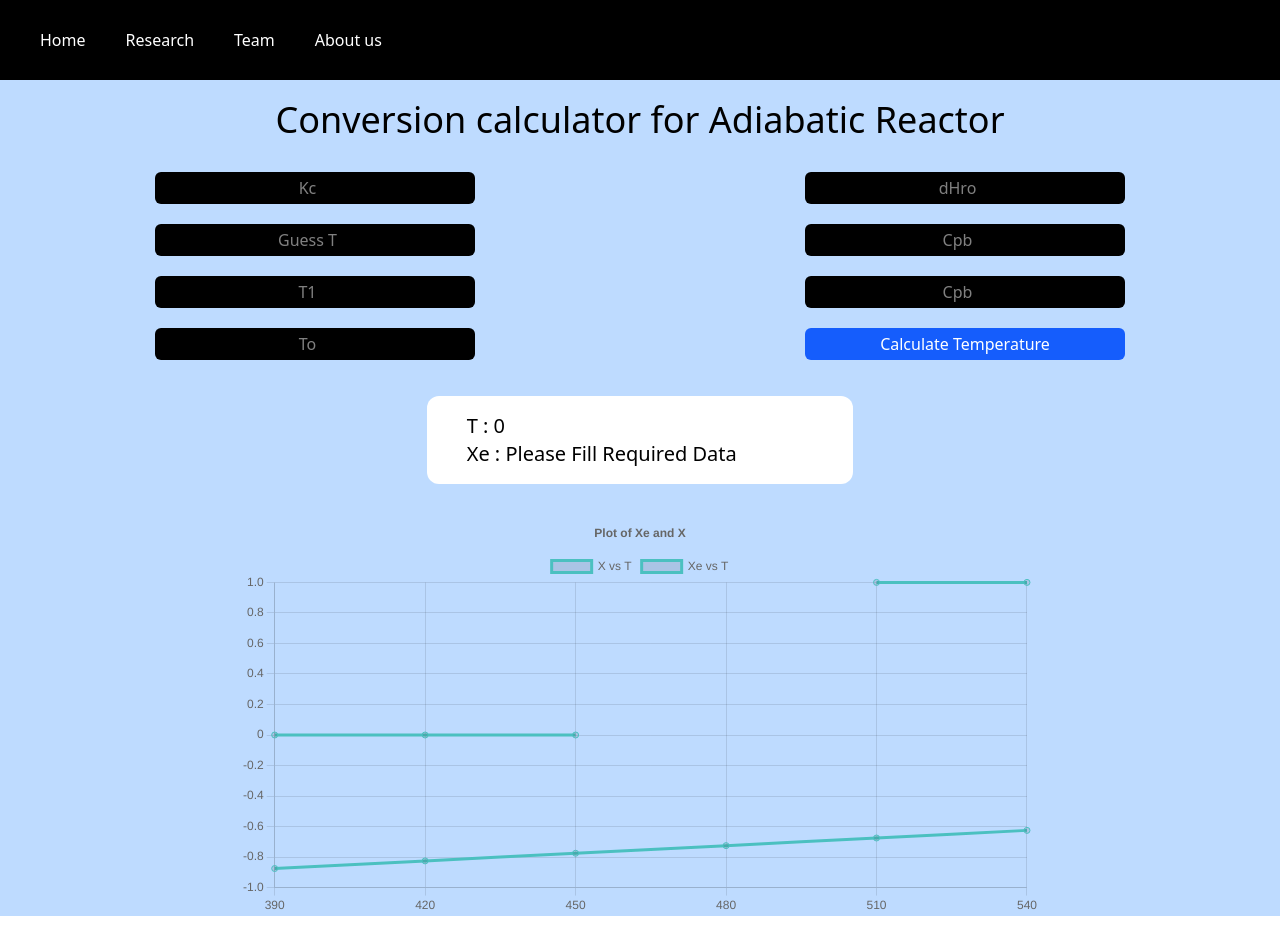
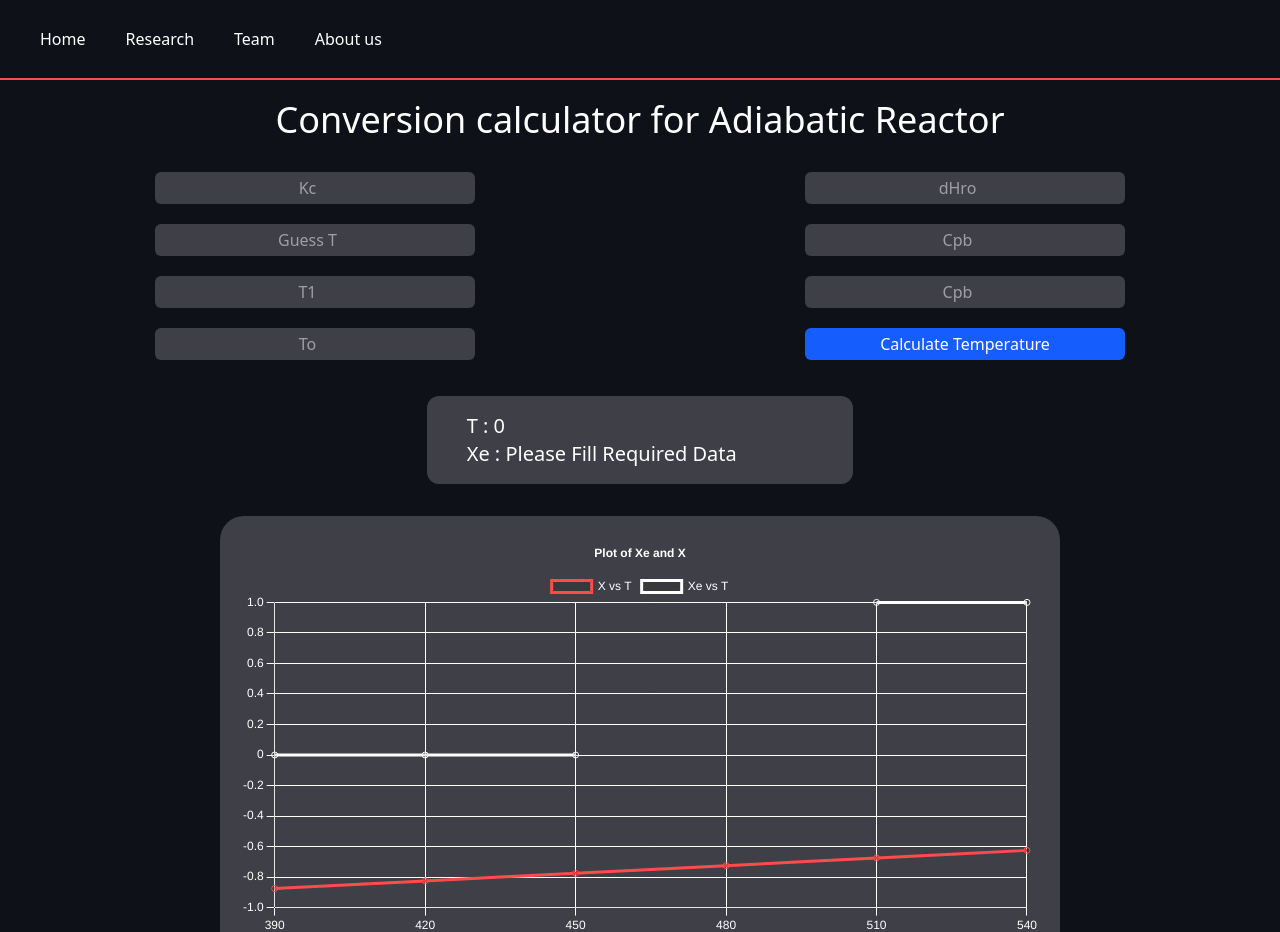
Before and after one commit to Shobhit-2510/CLL_122_Project, a Next.js app: page / in a window 1280 px wide. Shown: the top 932 px of the page. Built offline with nearby package versions, Linux system fonts and the light colour scheme.

Commit message:
added streamlit theme colour

```diff
--- a/app/components/Graph.js
+++ b/app/components/Graph.js
@@ -54,7 +54,7 @@ export default function Graph({ Kc, T, T1, Cpa, Cpb, dHro, To }) {
       {
         label: "X vs T",
         data: [X(T), X(T + 20), X(T + 40), X(T + 60), X(T + 80), X(T + 100)],
-        borderColor: "rgb(75, 192, 192)",
+        borderColor: "rgb(255, 75, 75)",
         tension: 0.4,
       },
       {
@@ -67,7 +67,7 @@ export default function Graph({ Kc, T, T1, Cpa, Cpb, dHro, To }) {
           Xe(T + 80),
           Xe(T + 100),
         ],
-        borderColor: "rgb(75, 192, 192)",
+        borderColor: "white",
         tension: 0.4,
       },
     ],
@@ -76,10 +76,38 @@ export default function Graph({ Kc, T, T1, Cpa, Cpb, dHro, To }) {
   const options = {
     responsive: true,
     plugins: {
-      legend: { position: "top" },
-      title: { display: true, text: "Plot of Xe and X" },
+      legend: {
+        position: "top",
+        labels: {
+          color: "white",
+        },
+      },
+      title: {
+        display: true,
+        text: "Plot of Xe and X",
+        color: "white",
+      },
+    },
+    scales: {
+      x: {
+        ticks: {
+          color: "white",
+        },
+        grid: {
+          color: "white",
+        },
+      },
+      y: {
+        ticks: {
+          color: "white",
+        },
+        grid: {
+          color: "white",
+        },
+      },
     },
   };
+
 
   return (
     <div style={{ width: "800px", height: "" }}>
--- a/app/components/Navbar.js
+++ b/app/components/Navbar.js
@@ -4,7 +4,7 @@ import React from "react";
 
 const Navbar = () => {
   return (
-    <div className="bg-black w-full h-[10vh] flex items-center gap-10 px-10 text-white">
+    <div className="bg-[rgb(14,17,23)] border-b-2 border-[rgb(255,75,75)] w-full h-[10vh] flex items-center gap-10 px-10 text-white">
       <div>Home</div>
       <div>Research</div>
       <div>Team</div>
--- a/app/page.js
+++ b/app/page.js
@@ -67,7 +67,7 @@ export default function Home() {
 
   return (
     <>
-      <div className="flex flex-col items-center bg-blue-200 h-fit gap-8 pt-5">
+      <div className="flex flex-col items-center bg-[rgb(14,17,23)] h-fit gap-8 pt-5 text-white">
         <div className="text-4xl">
           Conversion calculator for Adiabatic Reactor
         </div>
@@ -77,7 +77,7 @@ export default function Home() {
             type="number"
             name="Kc"
             id=""
-            className="bg-black text-white w-1/4 px-3 py-1 text-center rounded-md"
+            className="bg-zinc-700 text-white w-1/4 px-3 py-1 text-center rounded-md"
             placeholder="Kc"
             onChange={handleChangeKc}
           />
@@ -85,7 +85,7 @@ export default function Home() {
             type="number"
             name="T"
             id=""
-            className="bg-black text-white w-1/4 px-3 py-1 text-center rounded-md"
+            className="bg-zinc-700 text-white w-1/4 px-3 py-1 text-center rounded-md"
             placeholder="Guess T"
             onChange={handleChangeT}
           />
@@ -93,7 +93,7 @@ export default function Home() {
             type="number"
             name="T1"
             id=""
-            className="bg-black text-white w-1/4 px-3 py-1 text-center rounded-md"
+            className="bg-zinc-700 text-white w-1/4 px-3 py-1 text-center rounded-md"
             placeholder="T1"
             onChange={handleChangeT1}
           />
@@ -101,7 +101,7 @@ export default function Home() {
             type="number"
             name="To"
             id=""
-            className="bg-black text-white w-1/4 px-3 py-1 text-center rounded-md"
+            className="bg-zinc-700 text-white w-1/4 px-3 py-1 text-center rounded-md"
             placeholder="To"
             onChange={handleChangeTo}
           />
@@ -109,7 +109,7 @@ export default function Home() {
             type="number"
             name="dHro"
             id=""
-            className="bg-black text-white w-1/4 px-3 py-1 text-center rounded-md"
+            className="bg-zinc-700 text-white w-1/4 px-3 py-1 text-center rounded-md"
             placeholder="dHro"
             onChange={handleChangedHro}
           />
@@ -117,7 +117,7 @@ export default function Home() {
             type="number"
             name="Cpb"
             id=""
-            className="bg-black text-white w-1/4 px-3 py-1 text-center rounded-md"
+            className="bg-zinc-700 text-white w-1/4 px-3 py-1 text-center rounded-md"
             placeholder="Cpb"
             onChange={handleChangeCpb}
           />
@@ -125,7 +125,7 @@ export default function Home() {
             type="number"
             name="Cpb"
             id=""
-            className="bg-black text-white w-1/4 px-3 py-1 text-center rounded-md"
+            className="bg-zinc-700 text-white w-1/4 px-3 py-1 text-center rounded-md"
             placeholder="Cpb"
             onChange={handleChangeCpa}
           />
@@ -136,15 +136,23 @@ export default function Home() {
             Calculate Temperature
           </button>
         </div>
-        <div className="bg-white w-1/3 flex flex-col justify-between px-10 py-4 text-xl rounded-xl">
+        <div className="bg-zinc-700 w-1/3 flex flex-col justify-between px-10 py-4 text-xl rounded-xl">
           <div className="">T : {T}</div>
           <div className="">
             Xe :{" "}
             {Conversion(T) > 0 ? Conversion(T) : "Please Fill Required Data"}
           </div>
         </div>
-        <div  className="full" >
-        <Graph Kc={Kc} T={T-50} T1={T1} Cpa={Cpa} Cpb={Cpb} dHro={dHro} To={To} />
+        <div className="full bg-zinc-700 rounded-3xl p-5">
+          <Graph
+            Kc={Kc}
+            T={T - 50}
+            T1={T1}
+            Cpa={Cpa}
+            Cpb={Cpb}
+            dHro={dHro}
+            To={To}
+          />
         </div>
       </div>
     </>
```
